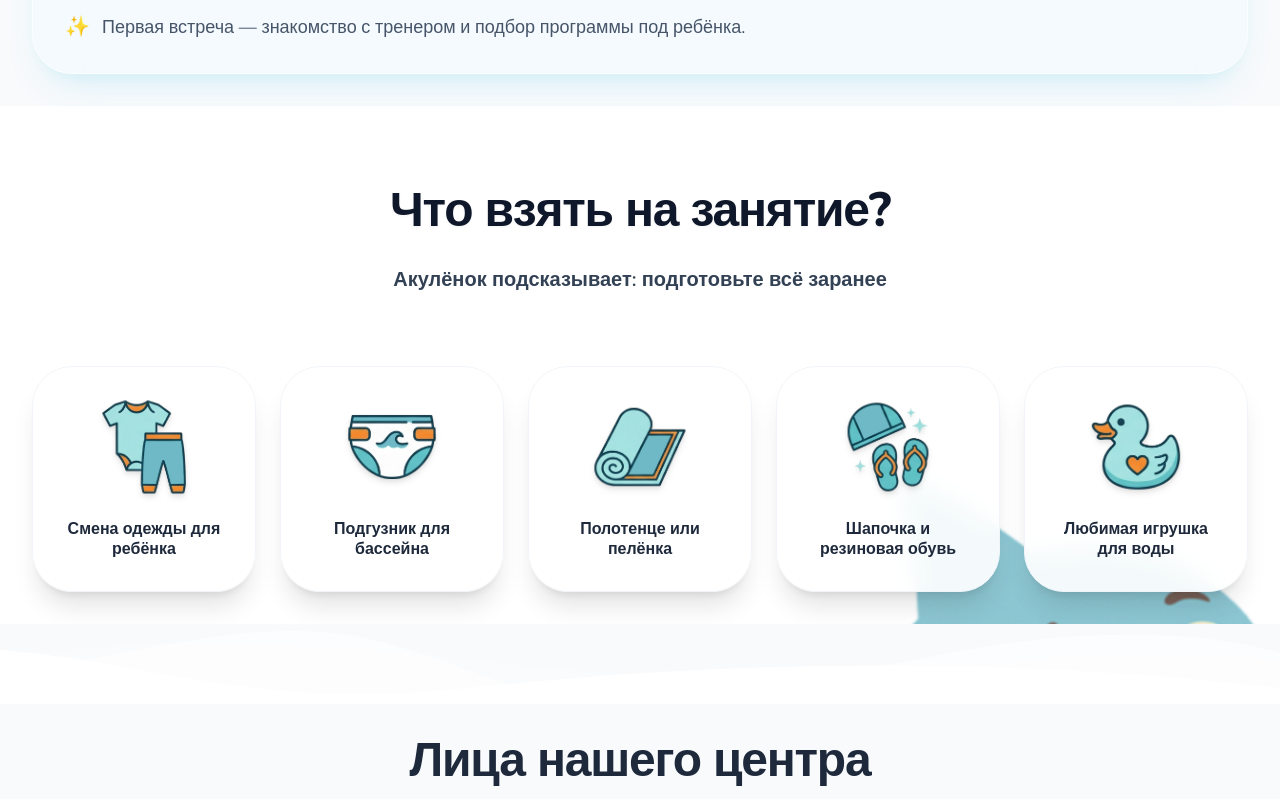
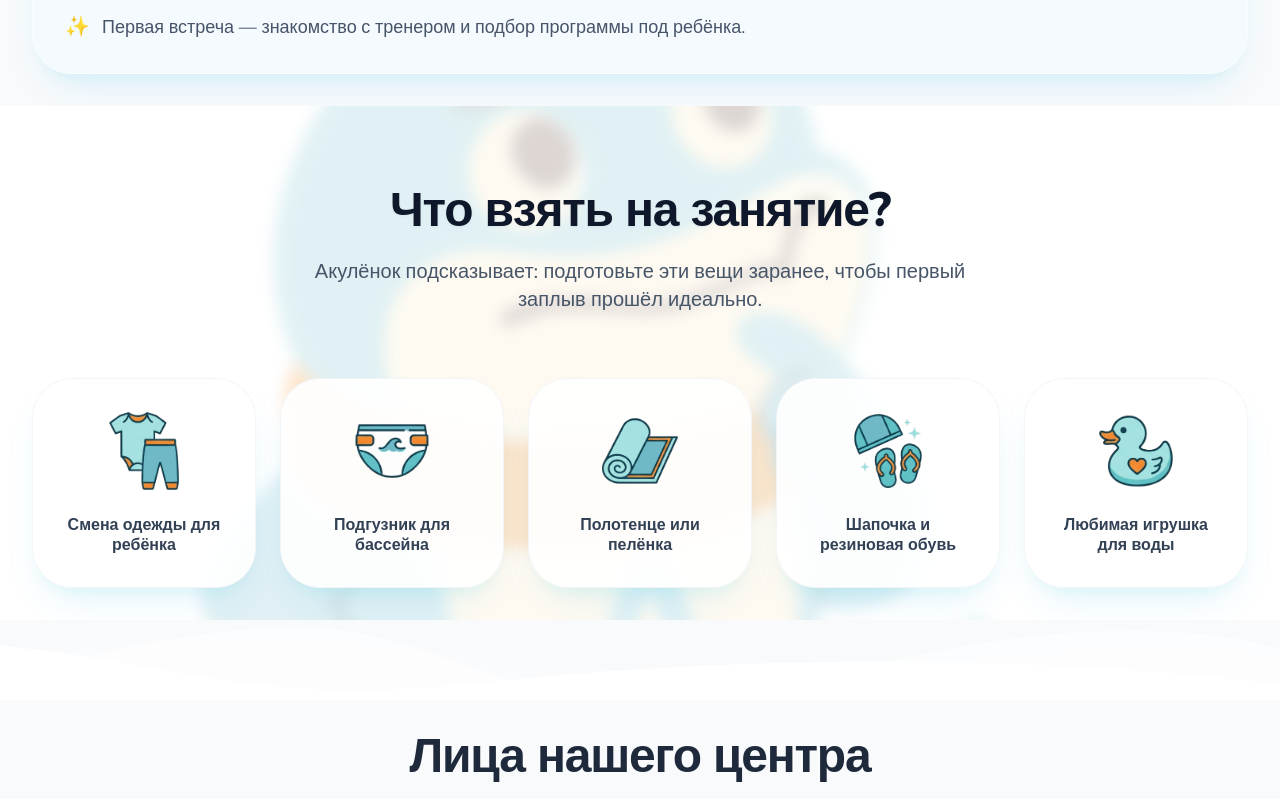
Before and after one commit to peexthree/Akulenok, a Next.js app: page / in a window 1280 px wide. Shown: the part 8240-9039 px from the top of the page. Built offline with nearby package versions, Linux system fonts and the light colour scheme.

Commit message:
Update checklist.js

```diff
--- a/components/checklist.js
+++ b/components/checklist.js
@@ -16,39 +16,37 @@ export default function Checklist() {
   return (
     <Container className="py-24 relative overflow-hidden bg-white">
 
-      {/* ГИГАНТСКИЙ МАСКОТ - Слой Z-[1] */}
-      {/* Теперь он ГАРАНТИРОВАННО выше белого фона контейнера */}
+      {/* ГИГАНТСКИЙ МАСКОТ - ТЕПЕРЬ РЕАЛЬНО В ЦЕНТРЕ ФОНА */}
       <motion.div
-        initial={{ opacity: 0, scale: 0.8 }}
-        whileInView={{ opacity: 0.8 }} // 0.4-0.5 для уверенной видимости
-        transition={{ duration: 1.5, ease: "easeOut" }}
-        viewport={{ once: true }}
+        initial={{ opacity: 0 }}
+        whileInView={{ opacity: 0.2 }} // 0.2 — идеальный баланс между "видно" и "не мешает тексту"
+        transition={{ duration: 1 }}
+        // Магия центрирования: top-1/2 + -translate-y-1/2
         className="absolute top-1/2 left-1/2 -translate-x-1/2 -translate-y-1/2 w-[1000px] h-[1000px] z-0 pointer-events-none select-none"
-       >
+      >
         <Image
           src="/img/think.png"
           alt="Background Thinking Shark"
           fill
           unoptimized
-          className="object-contain blur-[1px] grayscale-[0.1]" // Немного приглушаем цвета, чтобы не спорил с иконками
-          sizes="1200px"
+          className="object-contain blur-[8px]" // Уменьшил блюр, чтобы было видно "лицо"
+          sizes="1000px"
         />
       </motion.div>
 
-      {/* ОСНОВНОЙ КОНТЕНТ - Слой Z-[2] */}
-      <div className="flex flex-col items-center pt-12 relative z-[2]">
+      {/* ОСНОВНОЙ КОНТЕНТ - СЛОЙ ВЫШЕ (z-10) */}
+      <div className="flex flex-col items-center pt-12 relative z-10">
 
         <div className="text-center max-w-2xl mx-auto mb-16 relative">
           <motion.h2
             initial={{ opacity: 0, y: 20 }}
             whileInView={{ opacity: 1, y: 0 }}
-            transition={{ duration: 0.6 }}
             className="text-4xl sm:text-5xl font-black text-slate-900 mb-6 tracking-tight drop-shadow-sm"
           >
             Что взять на занятие?
           </motion.h2>
-          <p className="text-xl text-slate-700 font-semibold bg-white/30 backdrop-blur-sm rounded-full px-6 py-2 inline-block">
-            Акулёнок подсказывает: подготовьте всё заранее
+          <p className="text-xl text-slate-600 font-medium">
+            Акулёнок подсказывает: подготовьте эти вещи заранее, чтобы первый заплыв прошёл идеально.
           </p>
         </div>
 
@@ -59,24 +57,26 @@ export default function Checklist() {
               initial={{ opacity: 0, y: 20 }}
               whileInView={{ opacity: 1, y: 0 }}
               transition={{ delay: idx * 0.1 }}
-              whileHover={{ y: -12, scale: 1.02 }}
-              className="bg-white/90 backdrop-blur-md p-8 rounded-[2.5rem] shadow-xl border border-slate-100 flex flex-col items-center text-center gap-6 group transition-all duration-300"
+              whileHover={{ y: -10 }}
+              // bg-white/90 делает карточки "стеклянными", маскот будет под ними просвечивать
+              className="bg-white/90 backdrop-blur-md p-8 rounded-[2.5rem] shadow-soft border border-slate-100 flex flex-col items-center text-center gap-6 group"
             >
-              <div className="w-24 h-24 relative transition-transform duration-500 group-hover:rotate-6">
+              <div className="w-20 h-20 relative transition-transform duration-500 group-hover:scale-110">
                 <Image
                   src={item.src}
                   alt={item.text}
                   fill
-                  className="object-contain drop-shadow-md"
+                  className="object-contain"
                 />
               </div>
-              <span className="font-bold text-slate-800 leading-tight">
+              <span className="font-bold text-slate-700 leading-tight">
                 {item.text}
               </span>
             </motion.div>
           ))}
         </div>
       </div>
+
     </Container>
   );
 }
```
